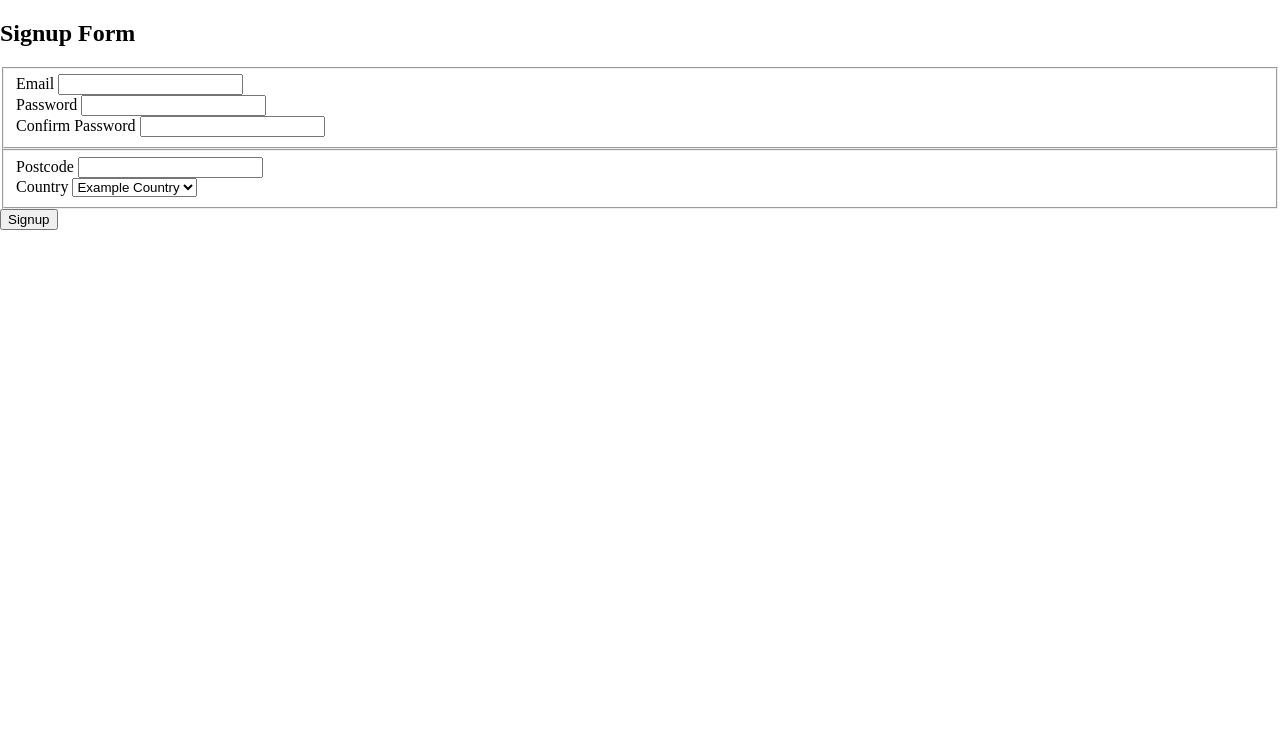
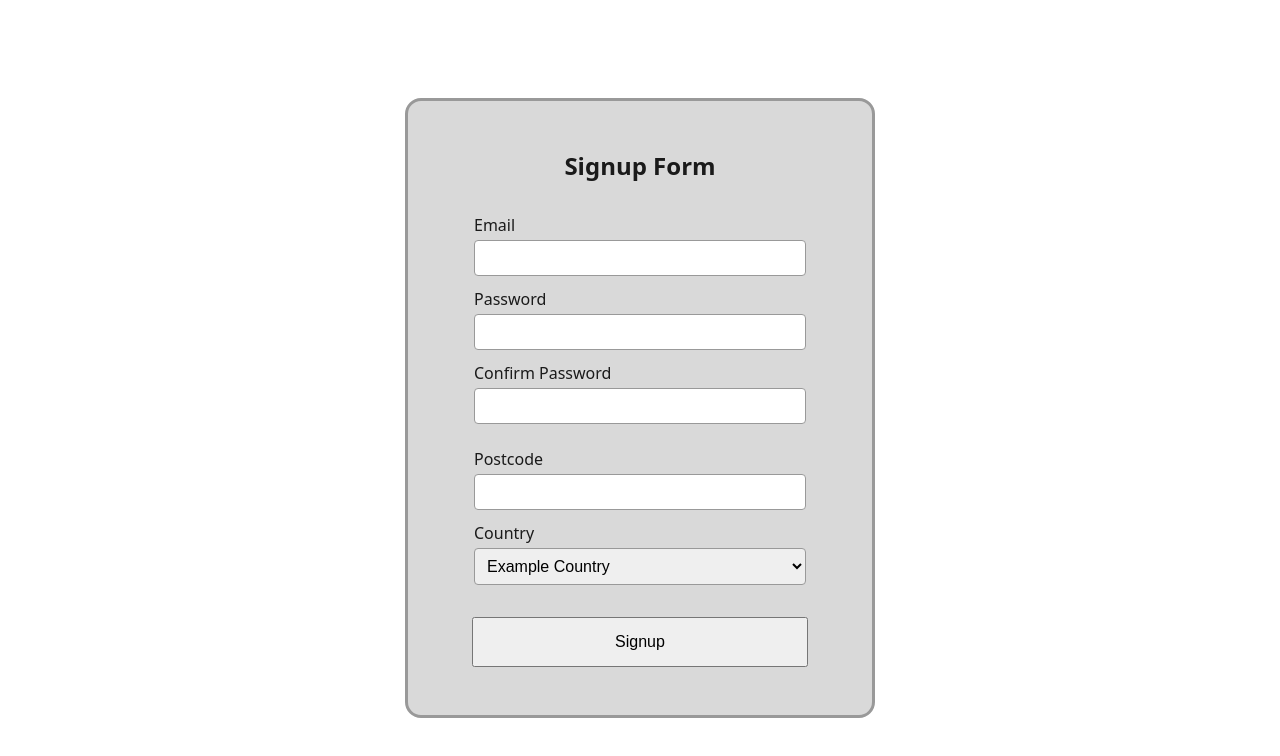
Before and after one commit to dooory/validation-api-practice, a website built with webpack: page src/template.html in a window 1280 px wide. Built offline with nearby package versions, Linux system fonts and the light colour scheme.

Commit message:
style: add form styles

```diff
--- a/src/style.css
+++ b/src/style.css
@@ -1,4 +1,82 @@
-html,
+:root {
+    --c-blue: hsl(200, 55%, 60%);
+    --c-light-grey: hsl(0, 0%, 85%);
+    --c-grey: hsl(0, 0%, 60%);
+    --c-black: hsl(0, 0%, 10%);
+}
+
+html {
+    font-family:
+        system-ui,
+        -apple-system,
+        BlinkMacSystemFont,
+        "Segoe UI",
+        Roboto,
+        Oxygen,
+        Ubuntu,
+        Cantarell,
+        "Open Sans",
+        "Helvetica Neue",
+        sans-serif;
+}
+
 body {
-    margin: 0;
+    display: flex;
+    align-items: center;
+    justify-content: center;
+
+    height: 100vh;
 }
+
+.container {
+    border-radius: 1rem;
+    flex: 0 1 400px;
+    background: var(--c-light-grey);
+    border: 3px solid var(--c-grey);
+    color: var(--c-black);
+    padding: 2rem;
+
+    form {
+        padding: 1rem;
+        display: flex;
+        flex-direction: column;
+        gap: 2rem;
+
+        h2 {
+            margin: 0;
+            align-self: center;
+        }
+
+        .submit-button {
+            flex: 0 1 50px;
+            margin: 0 1rem;
+            font-size: 1rem;
+        }
+
+        .fields {
+            display: grid;
+            gap: 1.5rem;
+
+            fieldset {
+                display: grid;
+                gap: 0.75rem;
+                border: none;
+                padding: 0 1rem;
+
+                .field {
+                    display: flex;
+                    flex-direction: column;
+                    gap: 0.25rem;
+
+                    input,
+                    select {
+                        border: 1px solid var(--c-grey);
+                        border-radius: 4px;
+                        padding: 8px;
+                        font-size: 1rem;
+                    }
+                }
+            }
+        }
+    }
+}
```
